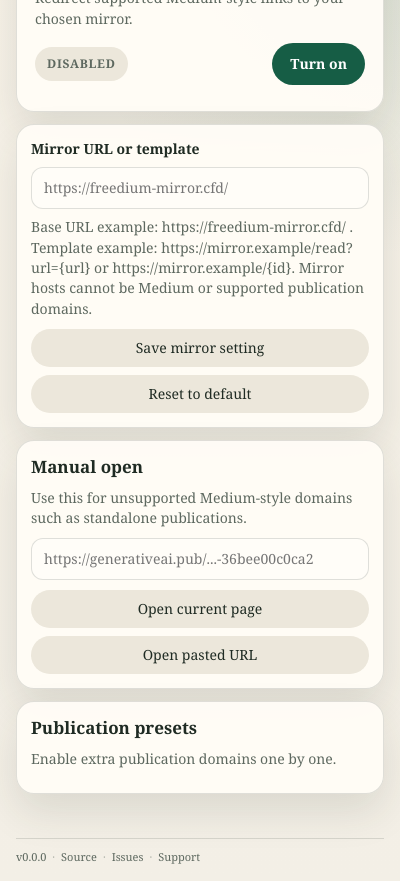
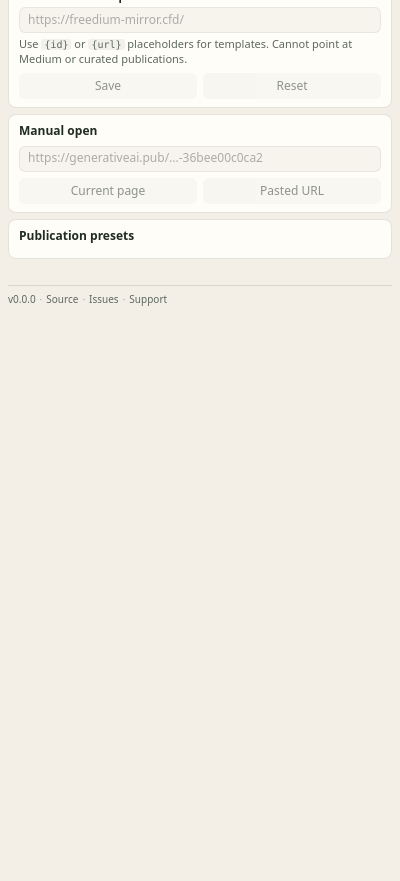
Before and after one commit to vopaga/to_freedium, a browser extension: page popup.html in a window 400 px wide. Shown: the part 106-987 px from the top of the page. After the commit the page ends 844 px from the top, so only its background shows below. Drawn offline with Linux system fonts and the light colour scheme.

Commit message:
Make popup compact and add automatic dark theme
The popup was sized for a generous display: 14px serif text, 18px panel
padding, 42px button heights, 360px min-width. On a 1366x768 laptop the
whole popup nearly filled the viewport. New layout fits the same
features in roughly half the vertical space:

- Switch to system-ui sans-serif at 12px base; h1 drops from 26px to
  14px, h2 from 17px to 12px.
- Panel padding 8-10px (was 14-18px), border-radius 6-8px (was 14-18px),
  button and input min-height 26px (was 38-42px), min-width 300px
  (was 360px).
- Drop the decorative gradients and shadows.
- Remove the "Medium redirect" eyebrow and the hero summary line: both
  repeat what the title already says.
- Remove the descriptive paragraphs under "Manual open" and
  "Publication presets" panel headings: the controls below them are
  self-explanatory.
- Shorten the mirror hint and wrap `{id}` / `{url}` in `<code>` chips.
- Shorten button labels: "Save mirror setting" -> "Save",
  "Reset to default" -> "Reset", "Open current page" -> "Current page",
  "Open pasted URL" -> "Pasted URL".

Add `@media (prefers-color-scheme: dark)` with a matching warm dark
palette so the popup follows the OS theme automatically.

```diff
--- a/popup.css
+++ b/popup.css
@@ -1,15 +1,28 @@
 :root {
-    color-scheme: light;
+    color-scheme: light dark;
     --bg: #f3efe6;
-    --panel: rgba(255, 252, 246, 0.96);
+    --panel: #fffdf8;
     --text: #1f2b23;
     --muted: #5d685f;
-    --border: rgba(31, 43, 35, 0.14);
+    --border: rgba(31, 43, 35, 0.12);
+    --chip: rgba(31, 43, 35, 0.06);
     --accent: #165d45;
-    --accent-strong: #0f4835;
     --accent-soft: #dff0e8;
     --danger: #9f3a26;
-    --shadow: 0 18px 40px rgba(39, 48, 35, 0.12);
+}
+
+@media (prefers-color-scheme: dark) {
+    :root {
+        --bg: #161a18;
+        --panel: #1f2522;
+        --text: #e8e3d4;
+        --muted: #8f9a90;
+        --border: rgba(255, 255, 255, 0.10);
+        --chip: rgba(255, 255, 255, 0.06);
+        --accent: #6ec19c;
+        --accent-soft: rgba(110, 193, 156, 0.18);
+        --danger: #e08c7c;
+    }
 }
 
 * {
@@ -18,37 +31,23 @@
 
 body {
     margin: 0;
-    min-width: 360px;
-    background:
-        radial-gradient(circle at top right, rgba(22, 93, 69, 0.14), transparent 34%),
-        linear-gradient(180deg, #f7f2e8 0%, var(--bg) 100%);
+    min-width: 300px;
+    background: var(--bg);
     color: var(--text);
-    font: 14px/1.45 Georgia, "Times New Roman", serif;
+    font: 12px/1.4 system-ui, -apple-system, "Segoe UI", Roboto, sans-serif;
 }
 
 .shell {
-    padding: 16px;
+    padding: 8px;
 }
 
 .hero,
 .panel {
     background: var(--panel);
     border: 1px solid var(--border);
-    border-radius: 18px;
-    box-shadow: var(--shadow);
-}
-
-.hero {
-    padding: 18px;
-    margin-bottom: 12px;
-}
-
-.eyebrow {
-    margin: 0 0 8px;
-    color: var(--muted);
-    font-size: 11px;
-    letter-spacing: 0.12em;
-    text-transform: uppercase;
+    border-radius: 8px;
+    padding: 8px 10px;
+    margin-bottom: 6px;
 }
 
 h1,
@@ -58,50 +57,61 @@ h2 {
 }
 
 h1 {
-    font-size: 26px;
-    line-height: 1.05;
+    font-size: 14px;
+    line-height: 1.2;
 }
 
 h2 {
-    font-size: 17px;
+    font-size: 12px;
+    margin-bottom: 6px;
 }
 
-.summary,
 .status-copy,
 .hint,
-.panel-heading p,
 .feedback,
 .domain-meta {
     color: var(--muted);
 }
 
-.summary,
-.status-copy,
-.hint,
-.panel-heading p,
-.feedback {
-    margin: 8px 0 0;
+.hint {
+    margin: 4px 0 0;
+    font-size: 11px;
+    line-height: 1.35;
+}
+
+.hint code {
+    background: var(--chip);
+    border-radius: 3px;
+    padding: 0 3px;
+    font: inherit;
+    font-family: ui-monospace, SFMono-Regular, Consolas, monospace;
+    font-size: 10px;
+}
+
+.status-copy {
+    margin: 4px 0 0;
+    font-size: 11px;
 }
 
 .status-row {
     display: flex;
-    gap: 10px;
+    gap: 6px;
     align-items: center;
     justify-content: space-between;
-    margin-top: 14px;
+    margin-top: 6px;
 }
 
 .status-badge {
     display: inline-flex;
     align-items: center;
-    min-height: 34px;
-    padding: 0 12px;
+    height: 22px;
+    padding: 0 8px;
     border-radius: 999px;
-    background: #ece7db;
+    background: var(--chip);
     color: var(--muted);
-    font-size: 12px;
+    font-size: 10px;
     font-weight: 700;
-    letter-spacing: 0.06em;
+    letter-spacing: 0.05em;
     text-transform: uppercase;
 }
 
@@ -113,17 +123,26 @@ h2 {
 .toggle-button,
 .secondary-button {
     border: 0;
-    border-radius: 999px;
+    border-radius: 6px;
     cursor: pointer;
     font: inherit;
+    font-size: 12px;
+    line-height: 1;
 }
 
 .toggle-button {
-    min-height: 42px;
-    padding: 0 18px;
+    min-height: 26px;
+    padding: 0 12px;
     background: var(--accent);
     color: #fff;
-    font-weight: 700;
+    font-weight: 600;
+}
+
+.secondary-button {
+    min-height: 26px;
+    padding: 0 10px;
+    background: var(--chip);
+    color: var(--text);
 }
 
 .toggle-button:hover,
@@ -131,48 +150,50 @@ h2 {
 .secondary-button:hover,
 .secondary-button:focus-visible {
     outline: none;
-    filter: brightness(0.96);
+    filter: brightness(0.95);
 }
 
-.panel {
-    padding: 14px;
-    margin-bottom: 12px;
+.toggle-button:disabled,
+.secondary-button:disabled {
+    opacity: 0.5;
+    cursor: default;
+    filter: none;
 }
 
 .field-label {
     display: block;
-    margin-bottom: 8px;
-    font-weight: 700;
+    margin-bottom: 4px;
+    font-weight: 600;
+    font-size: 11px;
 }
 
 .text-input {
     width: 100%;
-    min-height: 42px;
-    padding: 10px 12px;
+    min-height: 26px;
+    padding: 3px 8px;
     border: 1px solid var(--border);
-    border-radius: 12px;
-    background: #fffdf8;
+    border-radius: 6px;
+    background: var(--bg);
     color: var(--text);
     font: inherit;
+    font-size: 12px;
 }
 
 .text-input:focus-visible {
-    outline: 2px solid rgba(22, 93, 69, 0.22);
-    outline-offset: 1px;
+    outline: 2px solid var(--accent-soft);
+    outline-offset: 0;
+    border-color: var(--accent);
 }
 
-.secondary-button {
-    min-height: 38px;
-    padding: 0 14px;
-    background: #ece7db;
-    color: var(--text);
+.text-input:disabled {
+    opacity: 0.6;
 }
 
 .mirror-actions,
 .manual-actions {
     display: flex;
-    gap: 8px;
-    margin-top: 10px;
+    gap: 6px;
+    margin-top: 6px;
 }
 
 .mirror-actions .secondary-button,
@@ -180,24 +201,20 @@ h2 {
     flex: 1 1 0;
 }
 
-.panel-heading {
-    margin-bottom: 10px;
-}
-
 .preset-list {
     display: grid;
-    gap: 8px;
+    gap: 4px;
 }
 
 .preset-item {
     display: grid;
     grid-template-columns: 1fr auto;
-    gap: 10px;
+    gap: 8px;
     align-items: center;
-    padding: 10px 12px;
+    padding: 5px 8px;
     border: 1px solid var(--border);
-    border-radius: 14px;
-    background: rgba(255, 255, 255, 0.64);
+    border-radius: 6px;
+    background: var(--bg);
 }
 
 .preset-main {
@@ -205,16 +222,18 @@ h2 {
 }
 
 .preset-label {
-    font-weight: 700;
+    font-weight: 600;
+    font-size: 12px;
 }
 
 .domain-meta {
-    font-size: 12px;
+    font-size: 10px;
 }
 
 .feedback {
-    min-height: 20px;
-    margin-top: 8px;
+    min-height: 14px;
+    margin: 6px 0 0;
+    font-size: 11px;
 }
 
 .feedback.is-error {
@@ -226,14 +245,14 @@ h2 {
 }
 
 .footer {
-    margin-top: 12px;
-    padding-top: 10px;
+    margin-top: 6px;
+    padding-top: 6px;
     border-top: 1px solid var(--border);
     display: flex;
     flex-wrap: wrap;
     align-items: center;
-    gap: 6px;
-    font-size: 11px;
+    gap: 4px;
+    font-size: 10px;
     color: var(--muted);
 }
 
@@ -253,19 +272,3 @@ h2 {
     text-decoration: underline;
     outline: none;
 }
-
-@media (max-width: 420px) {
-    body {
-        min-width: 320px;
-    }
-
-    .mirror-actions,
-    .manual-actions {
-        flex-direction: column;
-    }
-
-    .status-row,
-    .preset-item {
-        grid-template-columns: 1fr;
-    }
-}
--- a/popup.html
+++ b/popup.html
@@ -11,9 +11,7 @@
 <body>
     <main class="shell">
         <section class="hero">
-            <p class="eyebrow">Medium redirect</p>
             <h1>To Freedium</h1>
-            <p class="summary">Redirect supported Medium-style links to your chosen mirror.</p>
             <div class="status-row">
                 <span id="status-badge" class="status-badge">Disabled</span>
                 <button id="toggle-button" class="toggle-button" type="button" disabled>Turn on</button>
@@ -25,33 +23,26 @@
             <label class="field-label" for="mirror-url">Mirror URL or template</label>
             <input id="mirror-url" class="text-input" type="text" placeholder="https://freedium-mirror.cfd/"
                 spellcheck="false" disabled>
-            <p class="hint">Base URL example: https://freedium-mirror.cfd/ . Template example:
-                https://mirror.example/read?url={url} or https://mirror.example/{id}. Mirror hosts cannot be Medium or
-                supported publication domains.</p>
+            <p class="hint">Use <code>{id}</code> or <code>{url}</code> placeholders for templates. Cannot point at
+                Medium or curated publications.</p>
             <div class="mirror-actions">
-                <button id="save-mirror-button" class="secondary-button" type="button" disabled>Save mirror setting</button>
-                <button id="reset-mirror-button" class="secondary-button" type="button" disabled>Reset to default</button>
+                <button id="save-mirror-button" class="secondary-button" type="button" disabled>Save</button>
+                <button id="reset-mirror-button" class="secondary-button" type="button" disabled>Reset</button>
             </div>
         </section>
 
         <section class="panel">
-            <div class="panel-heading">
-                <h2>Manual open</h2>
-                <p>Use this for unsupported Medium-style domains such as standalone publications.</p>
-            </div>
+            <h2>Manual open</h2>
             <input id="article-url" class="text-input" type="text"
                 placeholder="https://generativeai.pub/...-36bee00c0ca2" spellcheck="false" disabled>
             <div class="manual-actions">
-                <button id="open-current-button" class="secondary-button" type="button" disabled>Open current page</button>
-                <button id="open-url-button" class="secondary-button" type="button" disabled>Open pasted URL</button>
+                <button id="open-current-button" class="secondary-button" type="button" disabled>Current page</button>
+                <button id="open-url-button" class="secondary-button" type="button" disabled>Pasted URL</button>
             </div>
         </section>
 
         <section class="panel">
-            <div class="panel-heading">
-                <h2>Publication presets</h2>
-                <p>Enable extra publication domains one by one.</p>
-            </div>
+            <h2>Publication presets</h2>
             <div id="preset-list" class="preset-list"></div>
         </section>
 
```
